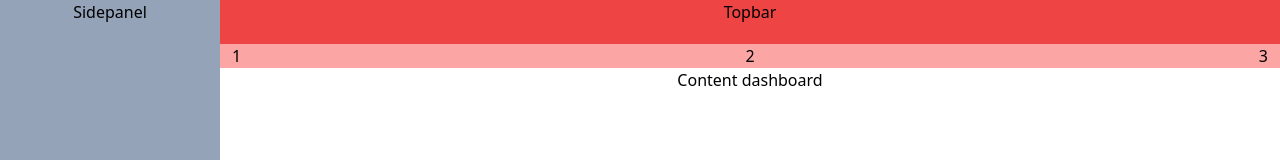
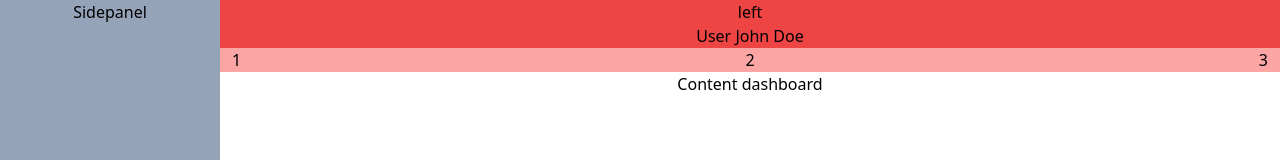
Before and after one commit to ricardoareiaslinhares/quickCMS, a React (Vite) app in the folder front/: page /dashboard in a window 1280 px wide. Shown: the top 160 px of the page. Built offline with nearby package versions, Linux system fonts and the light colour scheme.

Commit message:
feat:UserProfile - made component and fake userdata

```diff
--- a/front/src/components/Topbar.tsx
+++ b/front/src/components/Topbar.tsx
@@ -1,11 +1,18 @@
 import React from 'react'
+import UserProfile from './UserProfile'
+import { User } from '@/entities/Posts'
 
-type Props = {}
+type Props = {
+    user: User
+}
 
-const Topbar = (props: Props) => {
+const TopBar = ({user}: Props) => {
   return (
     <div className='flex flex-1 flex-col bg-red-300 min-h-22 max-h-26 '>
-        <div className='bg-red-500 min-h-11'>Topbar</div>
+        <div className='bg-red-500 min-h-11'>
+            <div>left</div>
+            <UserProfile user={user}/>
+        </div>
         <div className=' flex flex-1 flex-row justify-between px-3'>
             <div>1</div>
             <div>2</div>
@@ -16,4 +23,4 @@ const Topbar = (props: Props) => {
   )
 }
 
-export default Topbar
+export default TopBar
--- /dev/null
+++ b/front/src/components/UserProfile.tsx
@@ -0,0 +1,14 @@
+import { User } from '@/entities/Posts'
+import React from 'react'
+
+type Props = {
+    user: User
+}
+
+const UserProfile = ({user}: Props) => {
+  return (
+    <div>User {user.name}</div>
+  )
+}
+
+export default UserProfile
--- a/front/src/entities/Posts.ts
+++ b/front/src/entities/Posts.ts
@@ -13,6 +13,7 @@ export enum PostStatus {
   export interface User {
     user_id: number;
     email: string;
+    name: string;
     createdAt: Date;
     updatedAt: Date;
     authors: Author[];
--- a/front/src/pages/Dashboard.tsx
+++ b/front/src/pages/Dashboard.tsx
@@ -1,14 +1,19 @@
-import Topbar from '@/components/Topbar'
+import TopBar from '@/components/TopBar'
+import { User } from '@/entities/Posts'
 import React from 'react'
+import { fakeUser } from '../utils/fakeData'
 
 type Props = {}
 
+
 const Dashboard = () => {
+    const fakeUserData:User = fakeUser
+
   return (
     <div className='flex flex-1 flex-row min-h-screen'>
         <div className='min-w-[220px] bg-slate-400'>Sidepanel</div>
         <div className='flex-1 flex-col'>
-            <Topbar/>
+            <TopBar user={fakeUserData}/>
             <div>Content dashboard</div>
         </div>
     </div>
--- /dev/null
+++ b/front/src/utils/fakeData.ts
@@ -0,0 +1,86 @@
+import { Author, PostStatus, Role, User } from "@/entities/Posts";
+
+export const fakeUser: User = {
+    user_id: 1,
+    email: "john.doe@example.com",
+    name: "John Doe",
+    createdAt: new Date(),
+    updatedAt: new Date(),
+    authors: [
+      {
+        author_id: 1,
+        user_id: 1,
+        user: {} as User, // Will be assigned later to avoid circular reference
+        name: "John Doe",
+        imageLink: "https://example.com/profile.jpg",
+        bio: "Tech writer and software engineer.",
+        role: Role.ADMIN,
+        createdAt: new Date(),
+        updatedAt: new Date(),
+        posts: [],
+      },
+    ],
+    categories: [
+      {
+        category_id: 1,
+        user_id: 1,
+        user: {} as User, // Will be assigned later
+        name: "Technology",
+        posts: [],
+        createdAt: new Date(),
+        updatedAt: new Date(),
+      },
+    ],
+    tags: [
+      {
+        tag_id: 1,
+        user_id: 1,
+        user: {} as User, // Will be assigned later
+        name: "React",
+        posts: [],
+        createdAt: new Date(),
+        updatedAt: new Date(),
+      },
+    ],
+    posts: [
+      {
+        post_id: 1,
+        user_id: 1,
+        user: {} as User, // Will be assigned later
+        slug: "introduction-to-react",
+        title: "Introduction to React",
+        body: "This is a beginner-friendly guide to React.",
+        description: "A short introduction to React and its core concepts.",
+        descriptionShort: "Intro to React",
+        author_id: 1,
+        author: {} as Author, // Will be assigned later
+        status: PostStatus.PUBLISH,
+        numbers: [],
+        categories: [],
+        tags: [],
+        images: [],
+        createdAt: new Date(),
+        updatedAt: new Date(),
+      },
+    ],
+    imageLinks: [
+      {
+        imageLink_id: 1,
+        user_id: 1,
+        user: {} as User, // Will be assigned later
+        name: "Profile Picture",
+        link: "https://example.com/profile.jpg",
+        posts: [],
+        createdAt: new Date(),
+        updatedAt: new Date(),
+      },
+    ],
+  };
+
+  // Fix circular references
+  fakeUser.authors[0].user = fakeUser;
+  fakeUser.categories[0].user = fakeUser;
+  fakeUser.tags[0].user = fakeUser;
+  fakeUser.posts[0].user = fakeUser;
+  fakeUser.posts[0].author = fakeUser.authors[0];
+  fakeUser.imageLinks![0].user = fakeUser;
```
Also changed, not shown: 1 other file (tests, documents, lock files or other folders).
